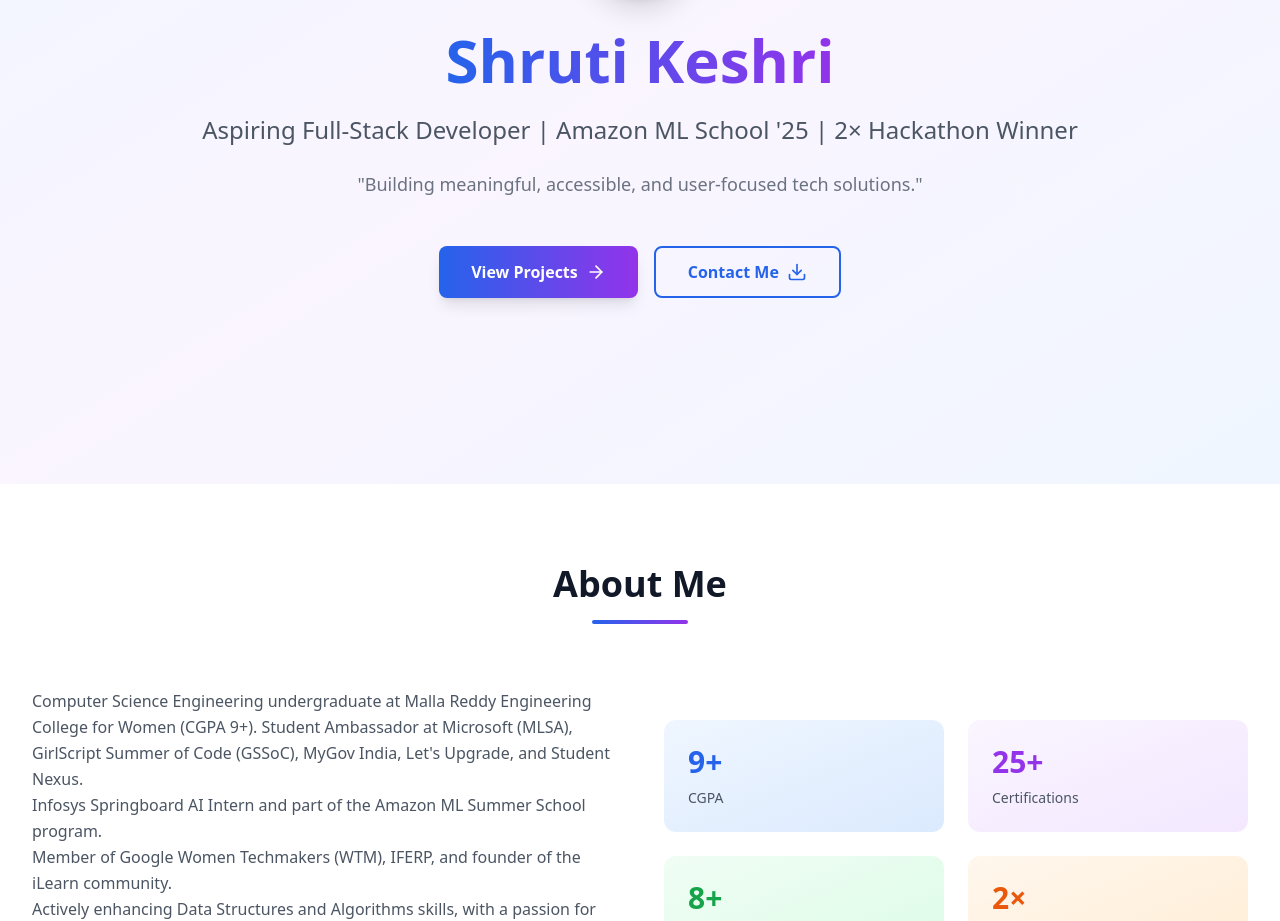
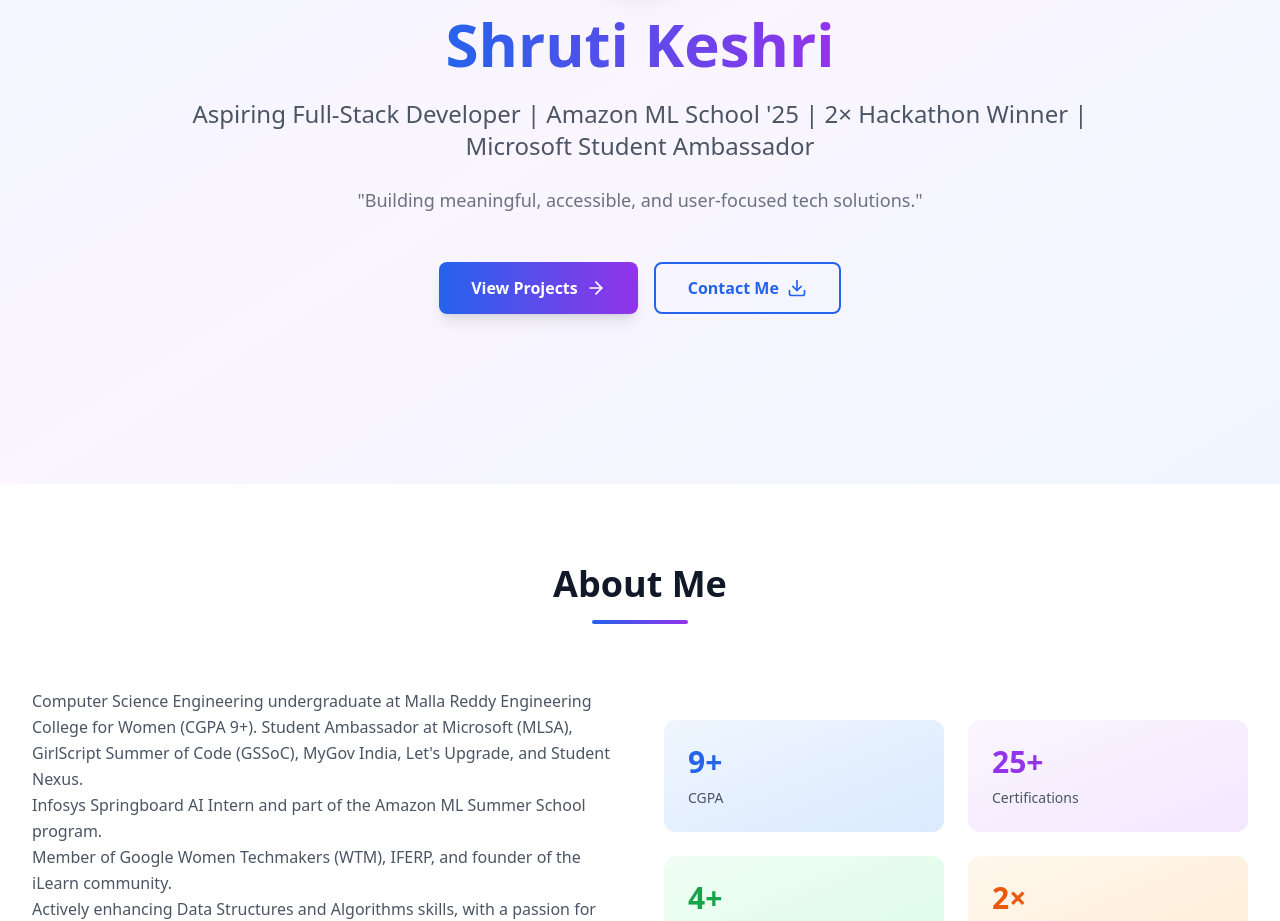
Before and after one commit to Hassanahmed786/project, a React (Vite) app: page / in a window 1280 px wide. Shown: the part 316-1237 px from the top of the page. Built offline with nearby package versions, Linux system fonts and the light colour scheme.

Commit message:
feat: Update About and Hero sections with new achievements and certifications

```diff
--- a/src/components/About.tsx
+++ b/src/components/About.tsx
@@ -33,7 +33,7 @@ const About: React.FC = () => {
               <div className="text-sm text-gray-600 dark:text-gray-400">Certifications</div>
             </div>
             <div className="bg-gradient-to-br from-green-50 to-green-100 dark:from-green-900/20 dark:to-green-800/20 p-6 rounded-xl">
-              <div className="text-3xl font-bold text-green-600 dark:text-green-400 mb-2">8+</div>
+              <div className="text-3xl font-bold text-green-600 dark:text-green-400 mb-2">4+</div>
               <div className="text-sm text-gray-600 dark:text-gray-400">Ambassadorships</div>
             </div>
             <div className="bg-gradient-to-br from-orange-50 to-orange-100 dark:from-orange-900/20 dark:to-orange-800/20 p-6 rounded-xl">
--- a/src/components/Hero.tsx
+++ b/src/components/Hero.tsx
@@ -30,7 +30,7 @@ const Hero: React.FC = () => {
           </h1>
 
           <p className="text-xl md:text-2xl text-gray-600 dark:text-gray-300 mb-6 max-w-4xl mx-auto leading-relaxed">
-            Aspiring Full-Stack Developer | Amazon ML School '25 | 2× Hackathon Winner
+            Aspiring Full-Stack Developer | Amazon ML School '25 | 2× Hackathon Winner | Microsoft Student Ambassador
           </p>
 
           <p className="text-lg text-gray-500 dark:text-gray-400 mb-12 max-w-2xl mx-auto">
--- a/src/data/portfolioData.ts
+++ b/src/data/portfolioData.ts
@@ -176,6 +176,11 @@ export const achievements: Achievement[] = [
 
 export const certifications: Certification[] = [
   {
+    title: "Meta Full-Stack Developer",
+    issuer: "Meta",
+    url: "https://coursera.org/share/9723f46458adbe96e028802b1d6ae86c"
+  },
+  {
     title: "Certificate of Participation in Software Engineer Internship",
     issuer: "Unstop",
     url: "https://unstop.com/certificate-preview/8fdfce94-152d-4044-832f-7e74cb637bab"
```
